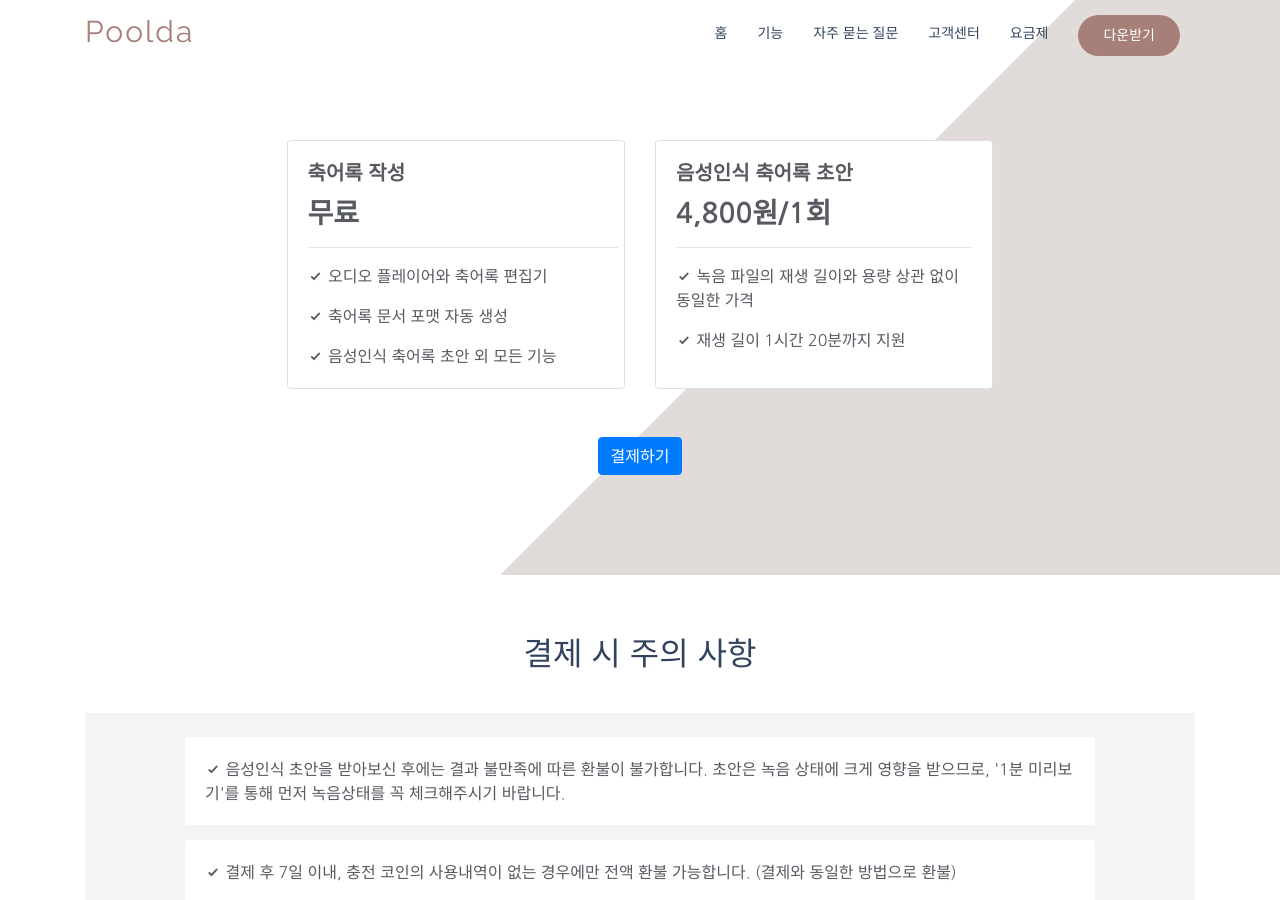
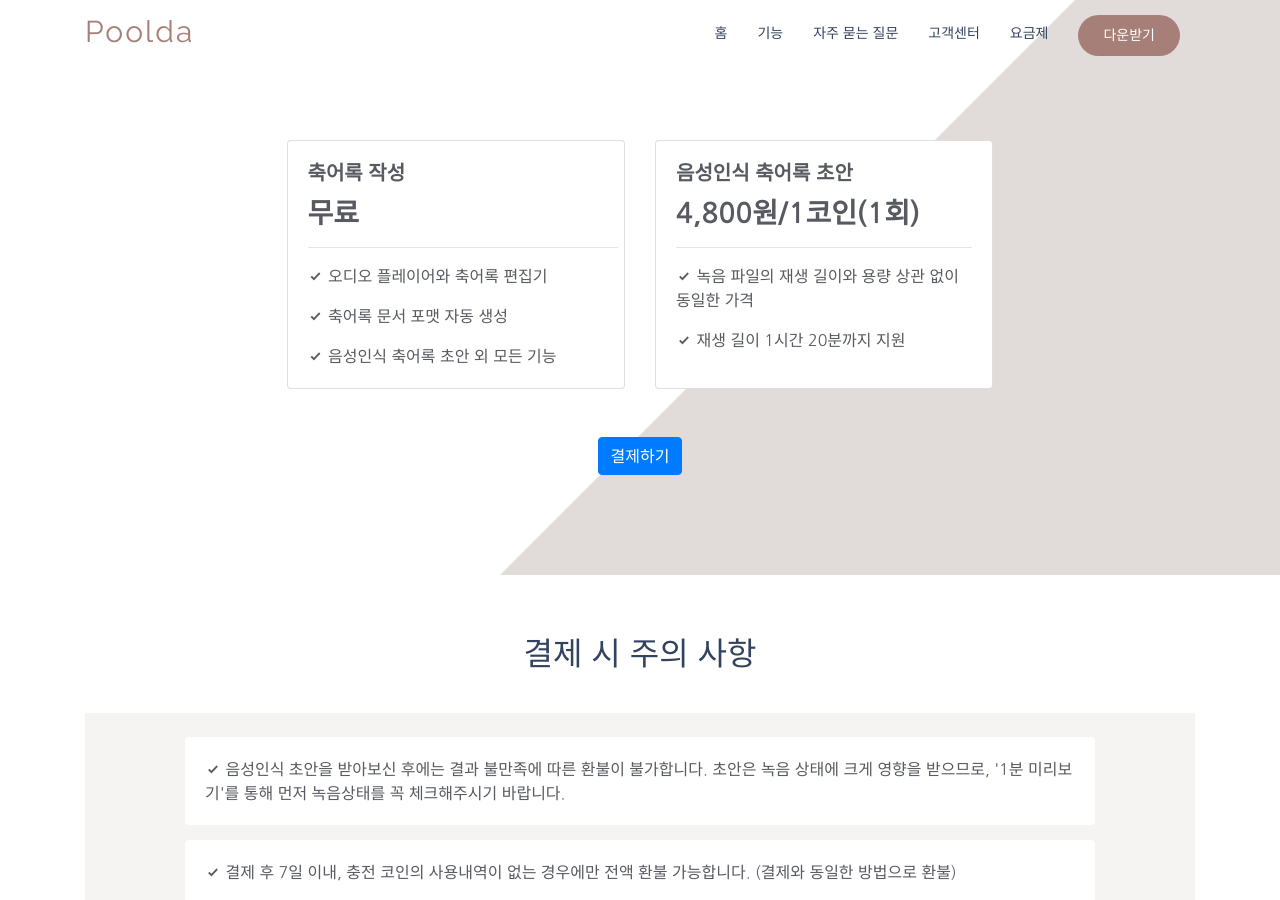
Before and after one commit to Anseilen/anseilen.github.io, a Jekyll site: the page built from pricing.html, in a window 1280 px wide and 900 px high. Built offline with Jekyll 4.4.1, drawn with Linux system fonts in a browser that asks for light colours.

Commit message:
회 to 코인

```diff
--- a/pricing.html
+++ b/pricing.html
@@ -35,7 +35,7 @@ sitemap:
         <div class="card">
           <div class="card-body">
             <h5 class="card-title"><strong>음성인식 축어록 초안</strong></h5>
-            <h3 class="card-title"><strong>4,800원/1회</strong></h3>
+            <h3 class="card-title"><strong>4,800원/1코인(1회)</strong></h3>
             <hr />
             <p class="card-text">
               <i class="icofont-check"></i>
```
